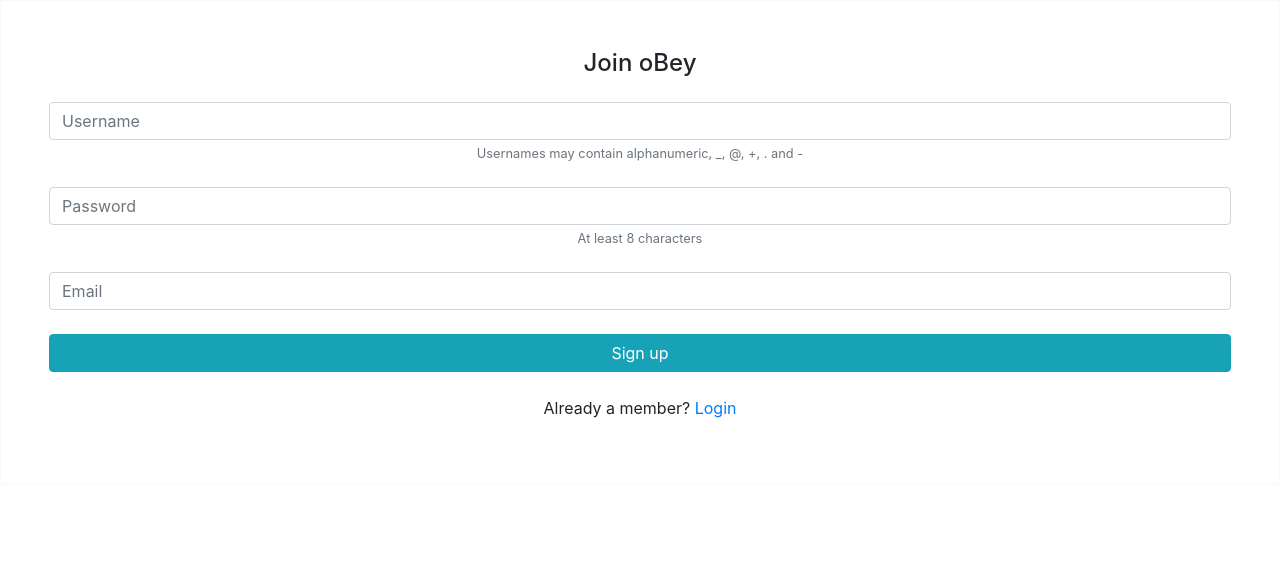
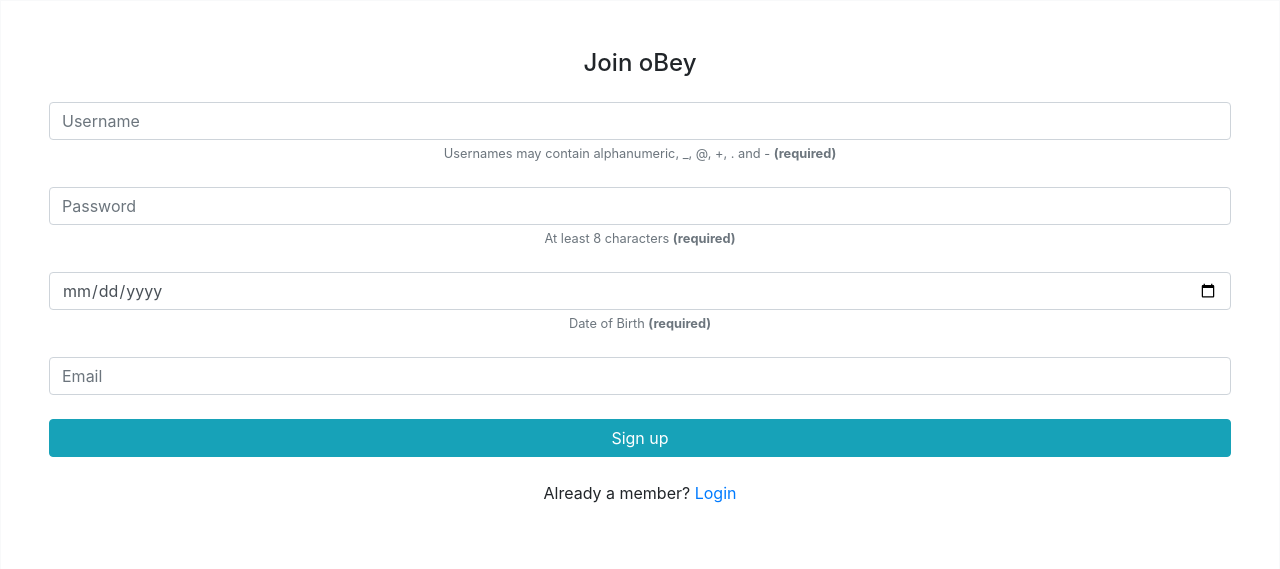
Before and after one commit to lorenzosani/auction-app, a Django app: page /signup/ in a window 1280 px wide. Shown: the part 56-625 px from the top of the page. Run offline with Django 3.2, Linux system fonts and the light colour scheme; some libraries are stand-ins or nearby versions.

Commit message:
Signup: Add "Date of birth" to UI and backend

```diff
--- a/signup/templates/signup/signup.html
+++ b/signup/templates/signup/signup.html
@@ -13,6 +13,7 @@
   />
   <small class="form-text text-muted mb-4">
     Usernames may contain alphanumeric, _, @, +, . and -
+    <strong>(required)</strong>
   </small>
 
   <!-- Password -->
@@ -23,7 +24,15 @@
     placeholder="Password"
     minlength="8"
   />
-  <small class="form-text text-muted mb-4"> At least 8 characters </small>
+  <small class="form-text text-muted mb-4">
+    At least 8 characters <strong>(required)</strong>
+  </small>
+
+  <!-- Date of birth -->
+  <input type="date" class="form-control" name="dateOfBirth" min="1900-01-01" />
+  <small class="form-text text-muted mb-4">
+    Date of Birth <strong>(required)</strong>
+  </small>
 
   <!-- E-mail -->
   <input
@@ -32,8 +41,6 @@
     name="email"
     placeholder="Email"
   />
-
-  <!-- TODO Add Date of Birth input  -->
 
   <small id="registrationError" class="form-text mb-4 text-danger"></small>
 
@@ -91,13 +98,15 @@
     const $id = $.find('[name="username"]')[0];
     const $pw = $.find('[name="password"]')[0];
     const $email = $.find('[name="email"]')[0];
+    const $dateOfBirth = $.find('[name="dateOfBirth"]')[0];
 
     // Check validity of data
     const id = $id.validity.valid ? $id.value.toLowerCase() : null;
     const pw = $pw.validity.valid ? $pw.value : null;
     const email = $email.validity.valid ? $email.value.toLowerCase() : null;
+    const dateOfBirth = $dateOfBirth.validity.valid ? $dateOfBirth.value : null;
 
-    // Id and pw are required fields. Don't send the POST request
+    // Id, pw and dob are required fields. Don't send the POST request
     // if any of these are not valid.
     if (!id) {
       $("#registrationError").html("Invalid username.");
@@ -105,6 +114,11 @@
     }
     if (!pw) {
       $("#registrationError").html("Invalid password.");
+      return;
+    }
+    // TODO - Change DB to have date_of_birth field as required
+    if (!dateOfBirth) {
+      $("#registrationError").html("Invalid Date of Birth.");
       return;
     }
 
@@ -124,7 +138,7 @@
         xhr.setRequestHeader("X-CSRFToken", "{{ csrf_token }}");
       },
       success: ({ username }) => {
-        clearForm([$id, $pw, $email]);
+        clearForm([$id, $pw, $email, $dateOfBirth]);
         // Open modal to tell users the registration was succesful
         $("#registrationSuccess").modal();
       },
@@ -151,6 +165,10 @@
     $("#registrationError").text("");
   }
 
+  // Set maximum date of birth to today's date.
+  const today = new Date().toISOString().split("T")[0];
+  $.find('[name="dateOfBirth"]')[0].setAttribute("max", today);
+
   // Use window object to have universal scope for the functions
   window.handleRegister = handleRegister;
 </script>
--- a/signup/views.py
+++ b/signup/views.py
@@ -15,11 +15,14 @@
     if 'email' in request.POST:
         email = request.POST['email']
 
+    if 'dateOfBirth' in request.POST:
+        date_of_birth = request.POST['dateOfBirth']
+
     if 'username' in request.POST and 'password' in request.POST:
         username = request.POST['username']
         pw = request.POST['password']
 
-        user = Member(username=username, email=email)
+        user = Member(username=username, email=email, date_of_birth=date_of_birth)
         user.set_password(pw)
 
         try: user.save()
```
